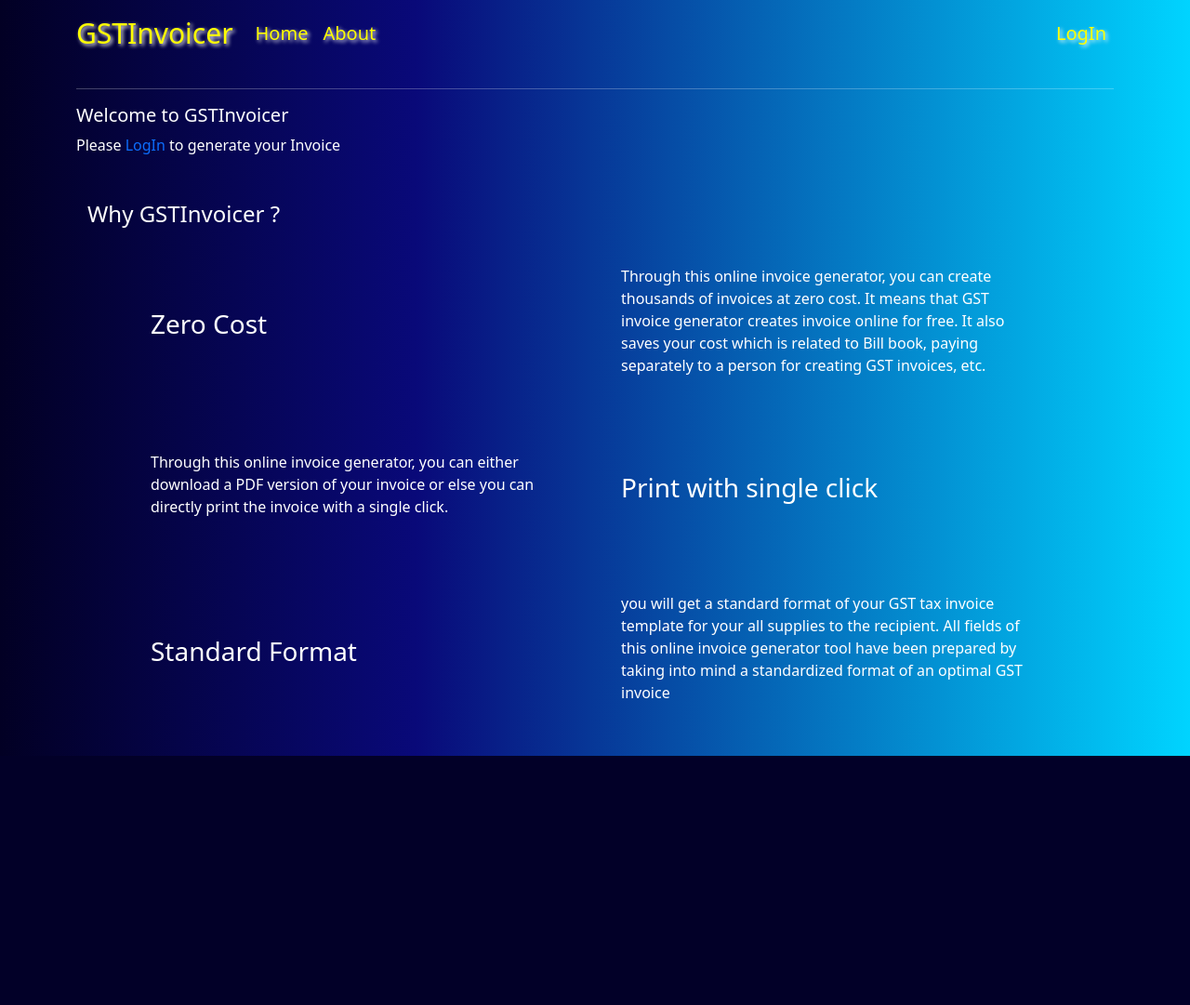
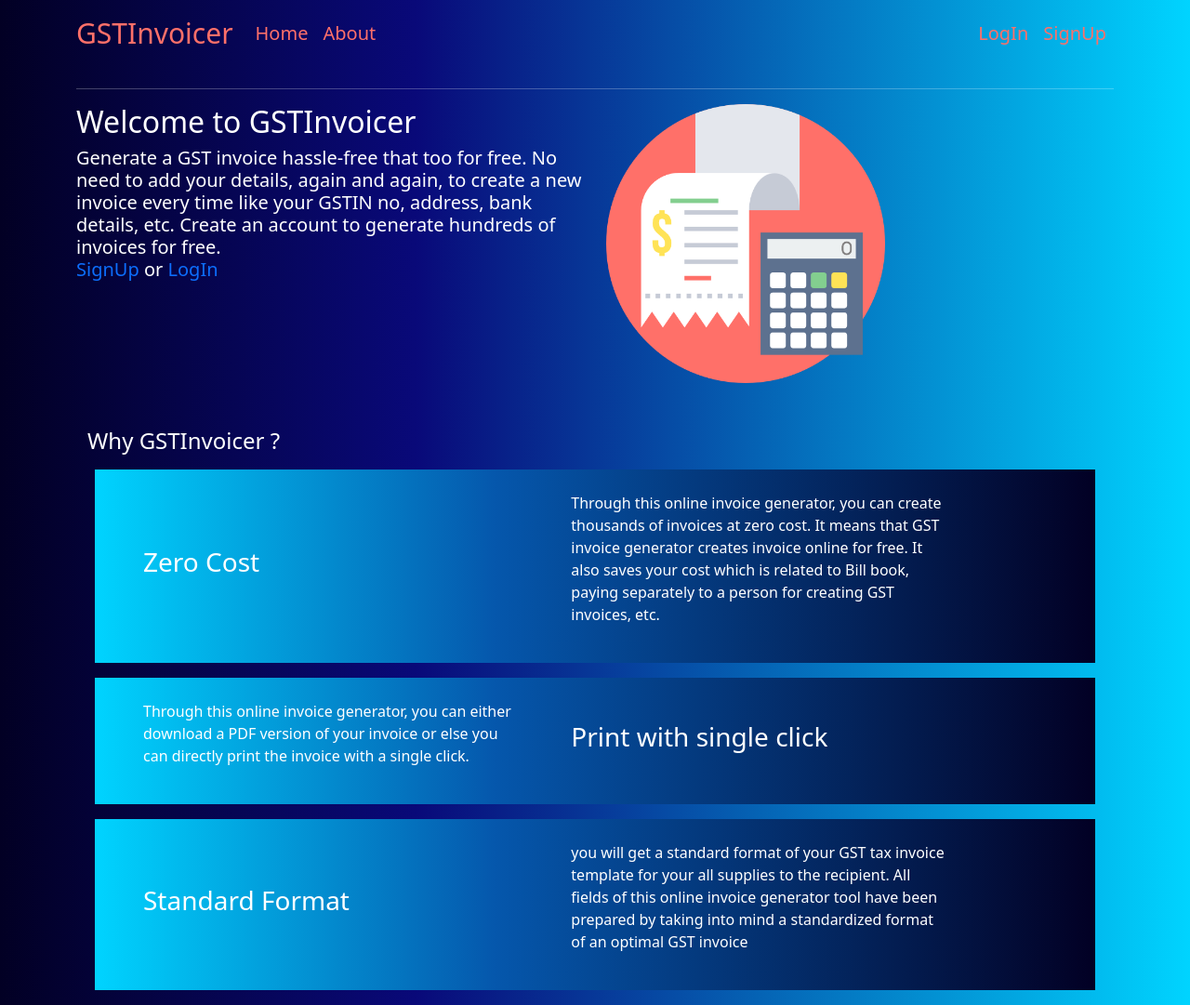
Before and after one commit to SagarPawar606/GSTinvoicer, a Django app: page / in a window 1280 px wide. Shown: the whole page at 93% size. Before the commit the page ends 813 px from the top, so only its background shows below. Run offline with Django 3.2, Linux system fonts and the light colour scheme; some libraries are stand-ins or nearby versions.

Commit message:
Minor changes added

```diff
--- a/base/static/base/main.css
+++ b/base/static/base/main.css
@@ -2,6 +2,11 @@ body{
     background: rgb(241,241,241);
     background-image: linear-gradient(90deg, #020024 0%, #090979 35%, #00d4ff 100%);
     color: white;
+}
+
+.feature{
+    background: rgb(2,0,36);
+    background: linear-gradient(270deg, rgba(2,0,36,1) 0%, rgba(5,87,172,1) 60%, rgba(0,212,255,1) 100%, rgba(241,241,241,1) 100%);
 }
 
 a{
@@ -14,13 +19,21 @@ p{
 }
 
 .navbar-brand{
-    color: yellow;
-    text-shadow: 2px 2px 4px white;
+    color: #FF7069;
+    /* text-shadow: 2px 2px 4px white; */
     font-size: 30px;
 }
 
 .nav-link{
-    color: yellow;
-    text-shadow: 2px 2px 4px white;
+    color: #FF7069;
+    /* text-shadow: 2px 2px 4px white; */
     font-size: 20px
 }
+.nav-link:hover,  .navbar-brand:hover{
+    color: white;
+  }
+
+#index-png{
+    max-width: 55%;
+    height: auto;
+}
--- a/base/templates/base/base.html
+++ b/base/templates/base/base.html
@@ -51,6 +51,9 @@
               <li class="nav-item">
                 <a href="{% url 'login' %}" class="nav-link">LogIn</a>
               </li>
+              <li class="nav-item">
+                <a href="{% url 'sign-up' %}" class="nav-link">SignUp</a>
+              </li>
             </ul>
           {% endif %}
         </div>
@@ -60,6 +63,14 @@
 
       <div class="container mt-4">
         <hr>
+        {% if messages %}
+          {% for message in messages %}
+            <div class="mt-3 alert alert-{{message.tags}}" role="alert">
+              {{message | safe}}
+          </div>
+          {% endfor %}
+        {% endif %}
+
         {% block content %}
         {% endblock %}
       </div>
--- a/base/templates/base/index.html
+++ b/base/templates/base/index.html
@@ -1,42 +1,55 @@
 {% extends 'base/base.html' %}
 
 {% block content %}
-    {% if user.is_authenticated %}
-        <h5>Welcome, {{user.username}}</h5>
-        <a href="{% url  'invoice-form' %}">Create a invoice</a>
-    {% else %}
-        <h5>Welcome to GSTInvoicer</h5>
-        <P>Please <a href="{% url 'login' %}">LogIn</a>  to generate your Invoice</P>
-    {% endif %}
+    <div class="row">
+      <div class="col-md-6">
+        {% if user.is_authenticated %}
+            <h2>Welcome, {{user.username}}</h2>
+            <a href="{% url  'invoice-form' %}">Create a invoice</a>
+        {% else %}
+            <h2>Welcome to GSTInvoicer</h2>
+            <h5>Generate a GST invoice hassle-free that too for free.
+              No need to add your details, again and again, to create a new invoice every time like your GSTIN no, address, bank details, etc.
+              Create an account to generate hundreds of invoices for free.
+              <br>
+              <a href="{% url 'sign-up' %}">SignUp</a> or <a href="{% url 'login' %}">LogIn</a>
+            </h5>
+
+        {% endif %}
+      </div>
+      <div class="col-md-6">
+        <img src="static\base\pngwing.png" alt="" id="index-png">
+      </div>
+    </div>
 
     <div class="container mt-5">
         <h4 class="mb-2">Why GSTInvoicer ?</h4>
-        <div class="row m-3 p-4 align-items-center">
-          <div class="col mx-3">
+        <div class="row mx-2 my-3 p-4 align-items-center feature">
+          <div class="col-md-5 mx-3">
             <h3>Zero Cost</h3>
           </div>
-          <div class="col mx-3">
+          <div class="col-md-5 mx-3">
             <p>Through this online invoice generator, you can create thousands of invoices at zero cost.
                 It means that GST invoice generator creates invoice online for free.
                 It also saves your cost which is related to Bill book,
                 paying separately to a person for creating GST invoices, etc.</p>
           </div>
         </div>
-        <div class="row m-3 p-4 align-items-center">
-            <div class="col mx-3">
+        <div class="row mx-2 my-3 p-4 align-items-center feature">
+            <div class="col-md-5 mx-3">
               <p>Through this online invoice generator,
                 you can either download a PDF version of your invoice or else you can
                 directly print the invoice with a single click.</p>
             </div>
-            <div class="col mx-3">
+            <div class="col-md-5 mx-3">
               <h3>Print with single click</h3>
             </div>
           </div>
-          <div class="row m-3 p-4 align-items-center">
-            <div class="col mx-3">
+          <div class="row mx-2 my-3 p-4 align-items-center feature">
+            <div class="col-md-5 mx-3">
               <h3>Standard Format</h3>
             </div>
-            <div class="col mx-3">
+            <div class="col-md-5 mx-3">
               <p>you will get a standard format of your GST tax invoice template for your
                 all supplies to the recipient. All fields of this online invoice generator tool have
                 been prepared by taking into mind a standardized format of an optimal GST invoice</p>
--- a/base/templates/base/profile.html
+++ b/base/templates/base/profile.html
@@ -16,7 +16,7 @@
                 </div>
             {% endif %}
 
-            <div class="mx-5 my-3 card">
+            <div class="mx-5 my-3 card bg-transparent">
                 <div class="m-2">
                     <div class="card-header">
                         <h5>Organization Details</h5>
@@ -52,7 +52,7 @@
                 </div>
             </div>
 
-            <div class="mx-5 my-3 card">
+            <div class="mx-5 my-3 card bg-transparent">
                 <div class="m-2">
                     <div class="card-header">
                         <h5>Bank Detials</h5>
--- a/base/views.py
+++ b/base/views.py
@@ -7,6 +7,8 @@ from .forms import (UserRegistrationForm,
                     ItemsFormset)
 from .models import OrganizationlDetials
 from django.contrib.auth.models import User
+from django.contrib.auth import authenticate, login
+from django.contrib import messages
 from django.contrib.auth.decorators import login_required
 from num2words import num2words
 
@@ -19,13 +21,16 @@ def register_user(request):
         form = UserRegistrationForm(request.POST)
         if form.is_valid():
             form.save()
-            username = form.cleaned_data.get('username')
-            organization_name = form.cleaned_data.get('organization_name')
-            print(f'Registration Successfull for {username}')
-
+            username = form.cleaned_data['username']
+            organization_name = form.cleaned_data['organization_name']
             user = User.objects.get(username=username)
             org_obj = OrganizationlDetials.objects.create(user=user, org_name=organization_name)
             org_obj.save()
+            messages.success(request, f'Successfully created account for {username}')
+
+            #log in user & redirect to homepage
+            new_user = authenticate(username=username, password=form.cleaned_data['password1'])
+            login(request, new_user)
             return redirect('index')
     else:
         form = UserRegistrationForm()
@@ -39,11 +44,12 @@ def orgnization_profile(request):
         form = OrganizationProfileForm(request.POST, instance=request.user.organizationldetials)
         if form.is_valid():
             form.save()
+            messages.success(request, 'Your profile has been saved successfully !')
             return redirect('index')
     else:
         form = OrganizationProfileForm(instance=request.user.organizationldetials)
 
-    return render(request, 'base/profile.html', {'form':form})
+    return render(request, 'base/profile.html', {'form':form, 'title':'Profile'})
 
 @login_required
 def invoice(request):
```
Also changed, not shown: invoice_generator/settings.py (+4 -3 lines), base/static/base/pngwing.png (added), db.sqlite3.
